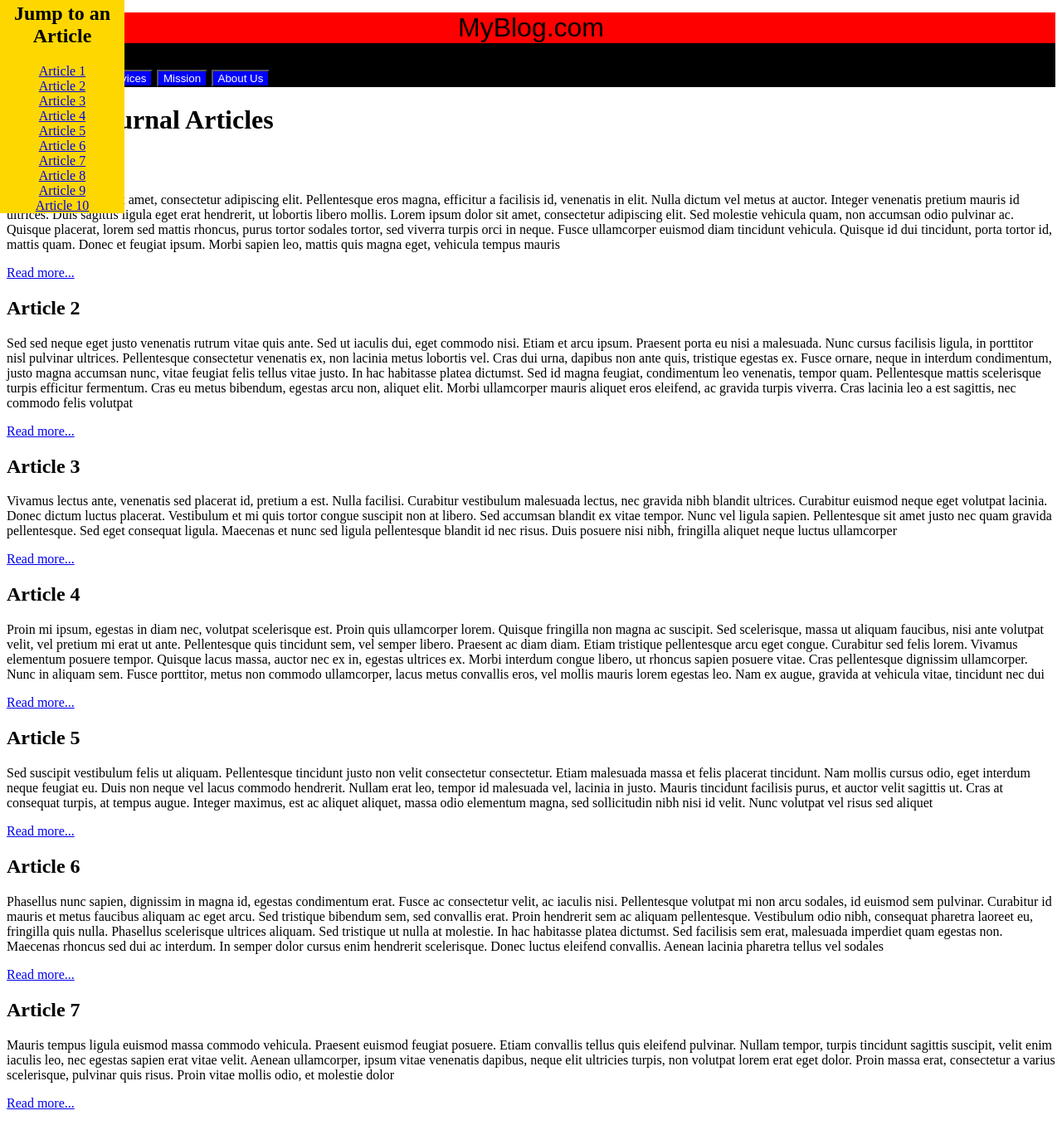
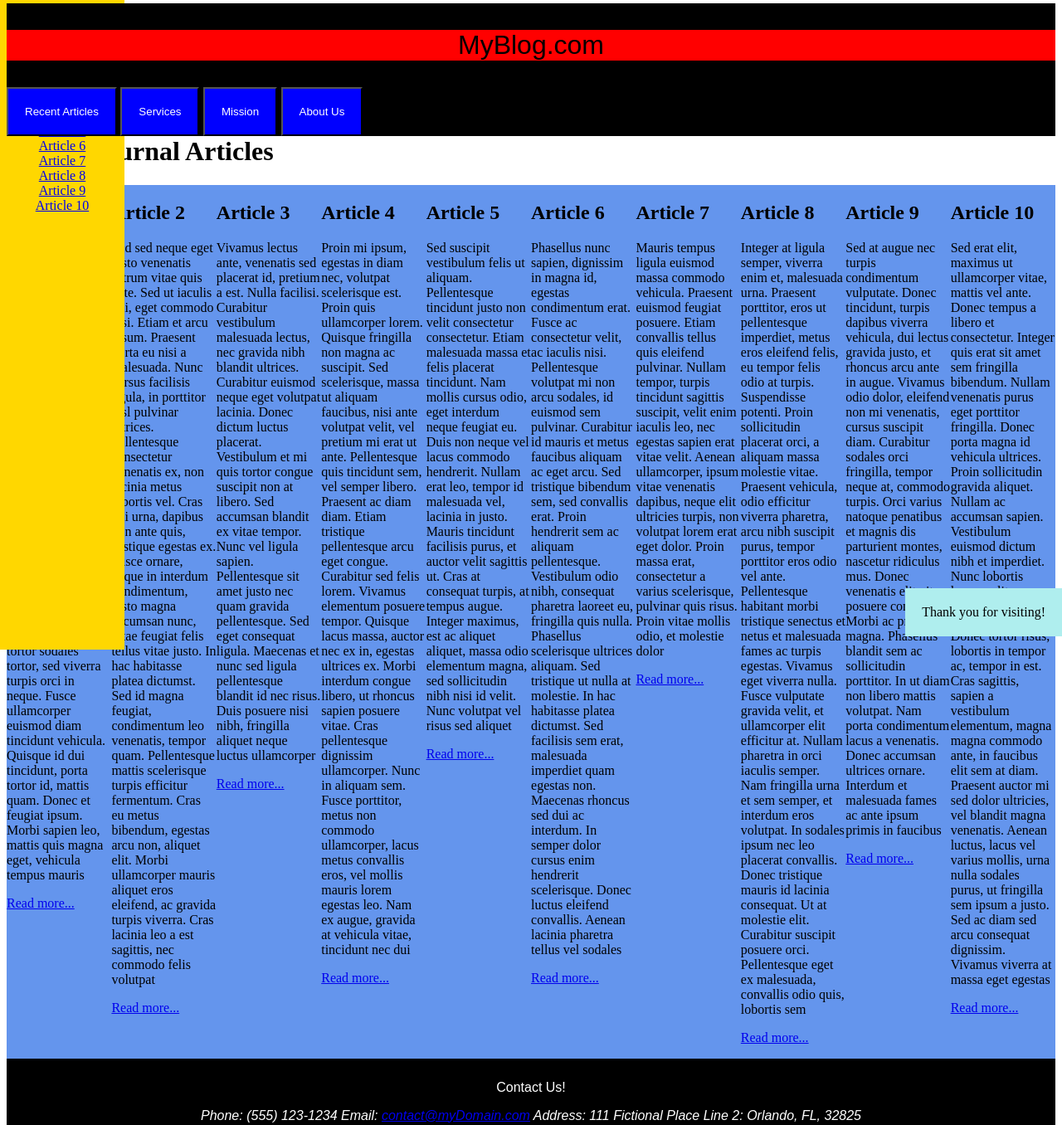
Before and after one commit to CAL1ST0/CAL1ST0.github.io, a plain HTML site: page webdev/html-3.html in a window 1280 px wide. Shown: the part 17-1373 px from the top of the page at 83% size. Drawn offline with Linux system fonts and the light colour scheme.

Commit message:
worked on positioning, still needs work

```diff
--- a/webdev/cssblog.css
+++ b/webdev/cssblog.css
@@ -1,25 +1,61 @@
 header{
   background-color: black;
   font-family: Arial, Helvetica, sans-serif;
+  float: right;
+  position: sticky;
+  top: 0%;
+
+  width: 100%;
 }
+
 header p{
   background-color: red;
   font-size: xx-large;
   color: black;
   text-align: center;
+
 }
+
 header button{
   background-color: blue;
   color: white;
+  padding: 20px;
+
 }
 
 #jumpMenu{
+
   background-color: gold;
   position: fixed;
   top: 0;
   left: 0;
   width: 150px;
   text-align: center;
-  float: left;
+  height: 100%;
 
 }
+
+#thanks{
+  position: fixed;
+  bottom: 0px;
+  right: 0px;
+  background-color: paleturquoise;
+  padding: 20px;
+}
+
+#container{
+  display: flex;
+  background-color:cornflowerblue;
+}
+article{
+  width: 300px;
+
+}
+
+footer{
+  background-color: black;
+  color: white;
+  text-align: center;
+  font-family: Arial, Helvetica, sans-serif;
+  padding: 10px;
+}
```
Also changed, not shown: webdev/css1.css (line endings or trailing spaces).
